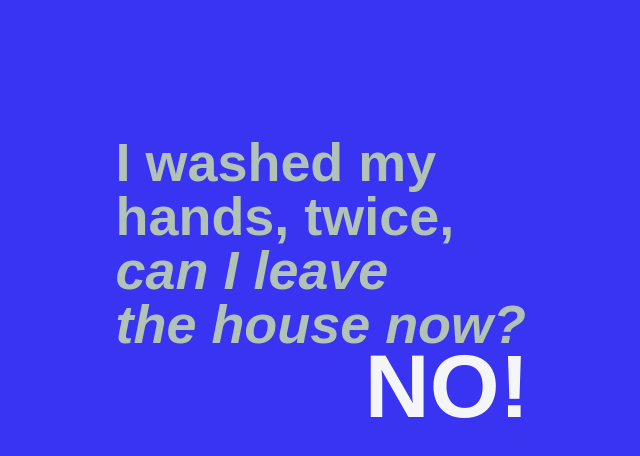
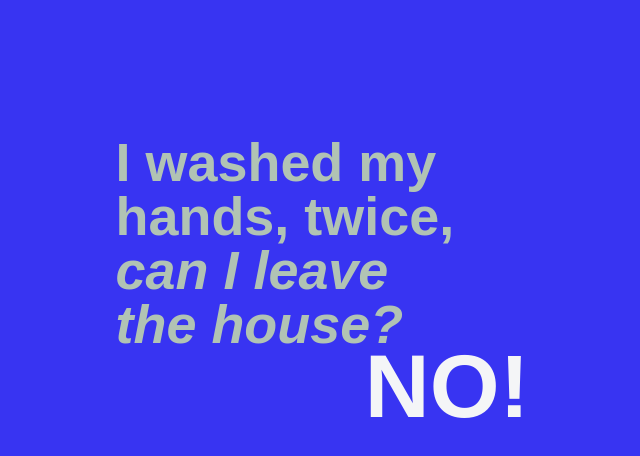
Before and after one commit to TMakaku/rona-can-i, an Angular app: page /11 in a window 1280 px wide. Shown: the top 456 px of the page, without its empty margins (311-951 px from the left). Built offline with nearby package versions, Linux system fonts and the light colour scheme; what @sentinel-one/s1-lottie would draw is missing.

Commit message:
Updated text, removed now

```diff
--- a/src/app/app.component.ts
+++ b/src/app/app.component.ts
@@ -26,47 +26,47 @@ export class AppComponent implements OnInit, AfterViewInit {
   private prevIndex = 0;
 
   private titles: TitleObject[] = [
-    // { question: "Im hungry, <br><i>can I leave <br>the house now?<i>" },
-    { question: "My roommate farted, <br><i>can I leave <br>the house now?</i>" },
-    { question: "I see a doggo outside, <br><i>can I leave <br>the house now?</i>" },
-    { question: "In need of ramen, <br><i>can I leave <br>the house now?</i>" },
-    { question: "I feel like I won't <br>catch the virus, <br><i>can I leave <br>the house now?</i>" },
-    { question: "I'm craving <br>ice cream, <br><i>can I leave <br>the house now?</i>" },
-    { question: "I watched <br>everything <br>on Netflix, <br><i>can I leave <br>the house now?</i>" },
-    { question: "It's nice <br>weather, <br><i>can I leave <br>the house now?</i>" },
-    { question: "Simon says: <br>“go outside”, <br><i>can I leave <br>the house now?</i>" },
-    { question: "I did every <br>instagram <br>#challenge, <br><i>can I leave <br>the house now?</i>" },
-    { question: "I need a new <br>puzzle, <br><i>can I leave <br>the house now?</i>" },
-    { question: "I need to get <br>away from my <br>husband, it's for <br>his own safety, <br><i>can I leave <br>the house now?</i>" },
-    { question: "I washed my <br>hands, twice, <br><i>can I leave <br>the house now?</i>" },
-    { question: "My family is <br>driving me <br>crazy, <br><i>can I leave <br>the house now?</i>" },
-    { question: "I need extra <br>toilet paper, <br><i>can I leave <br>the house now?</i>" },
-    { question: "I named all the <br>spiders in my <br>house, <br><i>can I leave <br>the house now?</i>" },
-    { question: "My hair looks <br>amazing today, <br><i>can I leave <br>the house now?</i>" },
-    { question: "All my friends <br>are at the beach, <br><i>can I leave <br>the house now?</i>" },
-    { question: "There's SALE, <br><i>can I leave <br>the house now?</i>" },
-    { question: "I see 23 puppies <br>outside, <br><i>can I leave <br>the house now?</i>" },
-    { question: "My house is <br>infested with <br>giant iguanas, <br><i>can I leave <br>the house now?</i>" },
-    { question: "I don't like my <br>kids anymore, <br><i>can I leave <br>the house now?</i>" },
-    { question: "My cat is <br>possessed, <br><i>can I leave <br>the house now?</i>" },
-    { question: "I'm all caught up <br>on Instagram, <br><i>can I leave <br>the house now?</i>" },
-    { question: "It's complicated, <br><i>can I leave <br>the house now?</i>" },
-    { question: "Trump said it's <br>okay to leave <br>the house, <br><i>can I leave <br>the house now?</i>" },
-    { question: "I ran out of <br>weed and booze, <br><i>can I leave <br>the house now?</i>" },
-    { question: "I need to go to <br>the barbershop, <br>desperately, <br><i>can I leave <br>the house now?</i>" },
-    { question: "I'm a match <br>on tinder, <br><i>can I leave <br>the house now?</i>" },
-    { question: "I smell smoke, <br>I think there <br>is a fire, <br><i>can I leave <br>the house now?</i>" },
-    { question: "My nail broke, <br><i>can I leave <br>the house now?</i>" },
-    { question: "I literally need <br>a flat white, <br><i>can I leave <br>the house now?</i>" },
-    { question: "I need to get <br>the F#$% out <br>of my house, <br><i>can I leave <br>the house now?</i>" },
-    { question: "I haven't had <br>KFC for days, <br><i>can I leave <br>the house now?</i>" },
-    { question: "My mom said <br>to get out of <br>her sight this <br>instant, <br><i>can I leave <br>the house now?</i>" },
-    { question: "I've never spent <br>this much time <br>with the Mrs, <br><i>can I leave <br>the house now?</i>" },
-    { question: "My prins <br>charming is <br>outside, <br><i>can I leave <br>the house now?</i>", answer: "NO!", answerExtra: "he should be inside" },
-    { question: "I'm out of wine, <br><i>can I leave <br>the house now?</i>", answer: "NO!", answerExtra: "...just hurry back" },
-    { question: "I'm horny and <br>my partners <br>parents aren't <br>home, <br><i>can I leave <br>the house now?</i>", answer: "NO!", answerExtra: "your partners parents <br>should be home" },
-    { question: "It's my birthday, <br><i>can I leave <br>the house now?</i>", answer: "NO!", answerExtra: "happy birthday" },
-    { question: "Yo quiero tacos, <br><i>can I leave <br>the house now?</i>", answer: "¡NO!" },
+    // { question: "Im hungry, <br><i>can I leave <br>the house?<i>" },
+    { question: "My roommate farted, <br><i>can I leave <br>the house?</i>" },
+    { question: "I see a doggo outside, <br><i>can I leave <br>the house?</i>" },
+    { question: "In need of ramen, <br><i>can I leave <br>the house?</i>" },
+    { question: "I feel like I won't <br>catch the virus, <br><i>can I leave <br>the house?</i>" },
+    { question: "I'm craving <br>ice cream, <br><i>can I leave <br>the house?</i>" },
+    { question: "I watched <br>everything <br>on Netflix, <br><i>can I leave <br>the house?</i>" },
+    { question: "It's nice <br>weather, <br><i>can I leave <br>the house?</i>" },
+    { question: "Simon says: <br>“go outside”, <br><i>can I leave <br>the house?</i>" },
+    { question: "I did every <br>instagram <br>#challenge, <br><i>can I leave <br>the house?</i>" },
+    { question: "I need a new <br>puzzle, <br><i>can I leave <br>the house?</i>" },
+    { question: "I need to get <br>away from my <br>husband, it's for <br>his own safety, <br><i>can I leave <br>the house?</i>" },
+    { question: "I washed my <br>hands, twice, <br><i>can I leave <br>the house?</i>" },
+    { question: "My family is <br>driving me <br>crazy, <br><i>can I leave <br>the house?</i>" },
+    { question: "I need extra <br>toilet paper, <br><i>can I leave <br>the house?</i>" },
+    { question: "I named all the <br>spiders in my <br>house, <br><i>can I leave <br>the house?</i>" },
+    { question: "My hair looks <br>amazing today, <br><i>can I leave <br>the house?</i>" },
+    { question: "All my friends <br>are at the beach, <br><i>can I leave <br>the house?</i>" },
+    { question: "There's SALE, <br><i>can I leave <br>the house?</i>" },
+    { question: "I see 23 puppies <br>outside, <br><i>can I leave <br>the house?</i>" },
+    { question: "My house is <br>infested with <br>giant iguanas, <br><i>can I leave <br>the house?</i>" },
+    { question: "I don't like my <br>kids anymore, <br><i>can I leave <br>the house?</i>" },
+    { question: "My cat is <br>possessed, <br><i>can I leave <br>the house?</i>" },
+    { question: "I'm all caught up <br>on Instagram, <br><i>can I leave <br>the house?</i>" },
+    { question: "It's complicated, <br><i>can I leave <br>the house?</i>" },
+    { question: "Trump said it's <br>okay to leave <br>the house, <br><i>can I leave <br>the house?</i>" },
+    { question: "I ran out of <br>weed and booze, <br><i>can I leave <br>the house?</i>" },
+    { question: "I need to go to <br>the barbershop, <br>desperately, <br><i>can I leave <br>the house?</i>" },
+    { question: "I'm a match <br>on tinder, <br><i>can I leave <br>the house?</i>" },
+    { question: "I smell smoke, <br>I think there <br>is a fire, <br><i>can I leave <br>the house?</i>" },
+    { question: "My nail broke, <br><i>can I leave <br>the house?</i>" },
+    { question: "I literally need <br>a flat white, <br><i>can I leave <br>the house?</i>" },
+    { question: "I need to get <br>the F#$% out <br>of my house, <br><i>can I leave <br>the house?</i>" },
+    { question: "I haven't had <br>KFC for days, <br><i>can I leave <br>the house?</i>" },
+    { question: "My mom said <br>to get out of <br>her sight this <br>instant, <br><i>can I leave <br>the house?</i>" },
+    { question: "I've never spent <br>this much time <br>with the Mrs, <br><i>can I leave <br>the house?</i>" },
+    { question: "My prins <br>charming is <br>outside, <br><i>can I leave <br>the house?</i>", answer: "NO!", answerExtra: "he should be inside" },
+    { question: "I'm out of wine, <br><i>can I leave <br>the house?</i>", answer: "NO!", answerExtra: "...just hurry back" },
+    { question: "I'm horny and <br>my partners <br>parents aren't <br>home, <br><i>can I leave <br>the house?</i>", answer: "NO!", answerExtra: "your partners parents <br>should be home" },
+    { question: "It's my birthday, <br><i>can I leave <br>the house?</i>", answer: "NO!", answerExtra: "happy birthday" },
+    { question: "Yo quiero tacos, <br><i>can I leave <br>the house?</i>", answer: "¡NO!" },
   ];
 
   private colorSchemes = [
```
